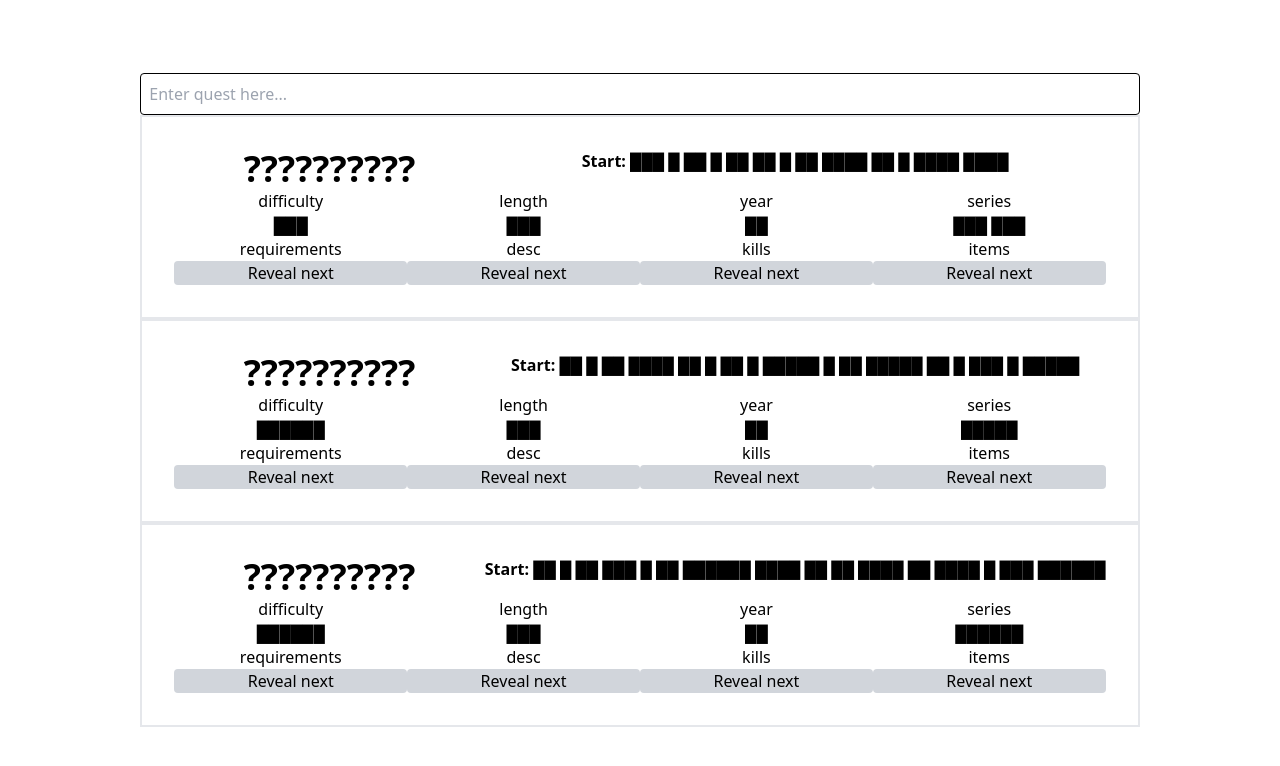
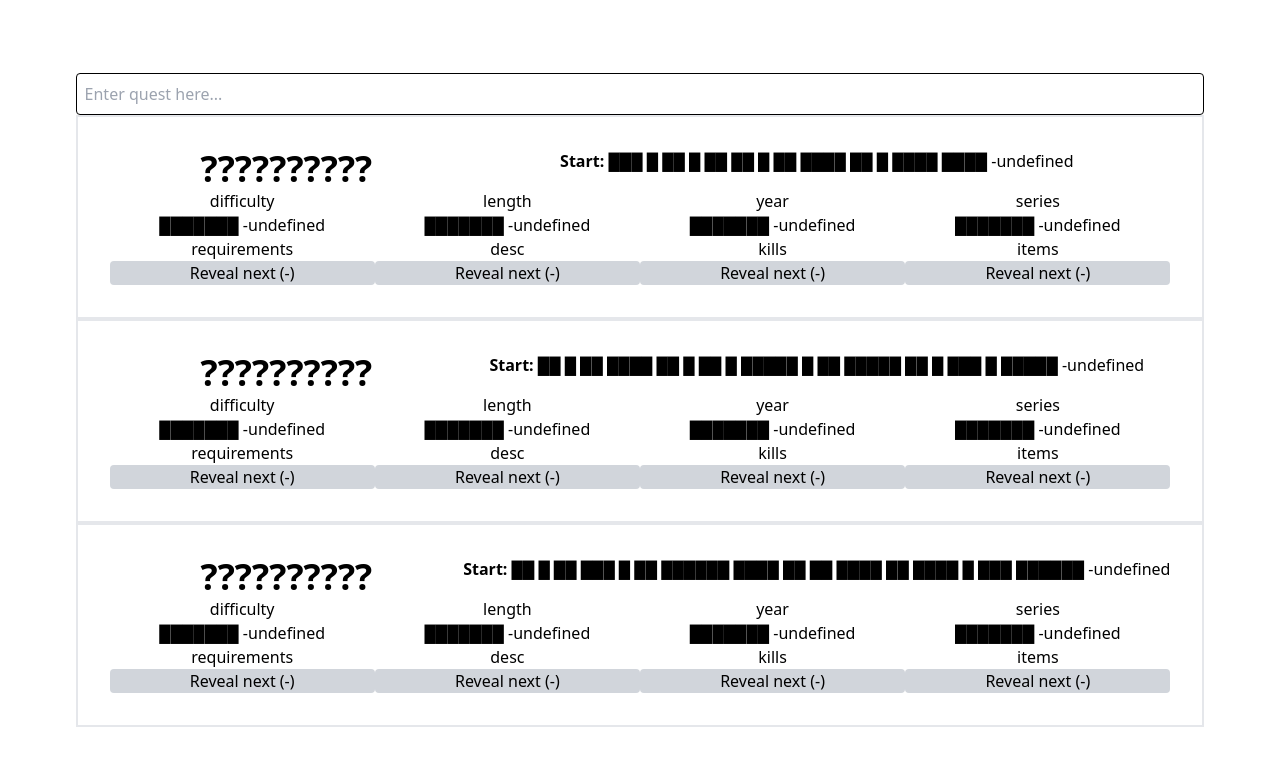
Before and after one commit to christianlegge/questle, a React (Vite) app: page / in a window 1280 px wide. Shown: the top 766 px of the page. Built offline with nearby package versions, Linux system fonts and the light colour scheme.

Commit message:
point cost partial

```diff
--- a/src/components/Clue.tsx
+++ b/src/components/Clue.tsx
@@ -1,14 +1,25 @@
 import React, { useState } from "react";
 
-const Clue = ({ text }: { text: string }) => {
+const Clue = ({
+	text,
+	cost,
+	deductPoints,
+}: {
+	text: string;
+	cost: number;
+	deductPoints: (cost: number) => void;
+}) => {
 	const [hidden, setHidden] = useState(true);
 	return (
 		<div className="inline relative">
 			<span
-				onClick={() => setHidden(false)}
+				onClick={() => {
+					setHidden(false);
+					deductPoints(cost);
+				}}
 				className={hidden ? "cursor-pointer" : "cursor-default"}
 			>
-				{hidden ? redactString(text) : text}
+				{hidden ? `${redactString(text)} -${cost}` : text}
 			</span>
 			{/* <span className={hidden ? "invisible" : "visible"}>{text}</span>
 			<div
@@ -21,8 +32,8 @@ const Clue = ({ text }: { text: string }) => {
 	);
 };
 
-const redactString = (str: string): string => {
-	return str.replace(/\S\S/g, "█").replace(/[^█\s]/g, "█");
-};
-
+const redactString = (str: string): string =>
+	str.length > 20
+		? str.replace(/\S\S/g, "█").replace(/[^█\s]/g, "█")
+		: "███████";
 export default Clue;
--- a/src/components/MultiClue.tsx
+++ b/src/components/MultiClue.tsx
@@ -1,6 +1,14 @@
 import React, { useState } from "react";
 
-const MultiClue = ({ clues }: { clues: string[] }) => {
+const MultiClue = ({
+	clues,
+	cost,
+	deductPoints,
+}: {
+	clues: string[];
+	cost: number;
+	deductPoints: (cost: number) => void;
+}) => {
 	const [revealed, setRevealed] = useState(0);
 
 	return (
@@ -12,10 +20,13 @@ const MultiClue = ({ clues }: { clues: string[] }) => {
 			})}
 			{revealed < clues.length && (
 				<button
-					onClick={() => setRevealed((curr) => curr + 1)}
+					onClick={() => {
+						setRevealed((curr) => curr + 1);
+						deductPoints(cost);
+					}}
 					className="border-1 rounded bg-gray-300"
 				>
-					Reveal next
+					Reveal next (-{cost})
 				</button>
 			)}
 		</div>
```
